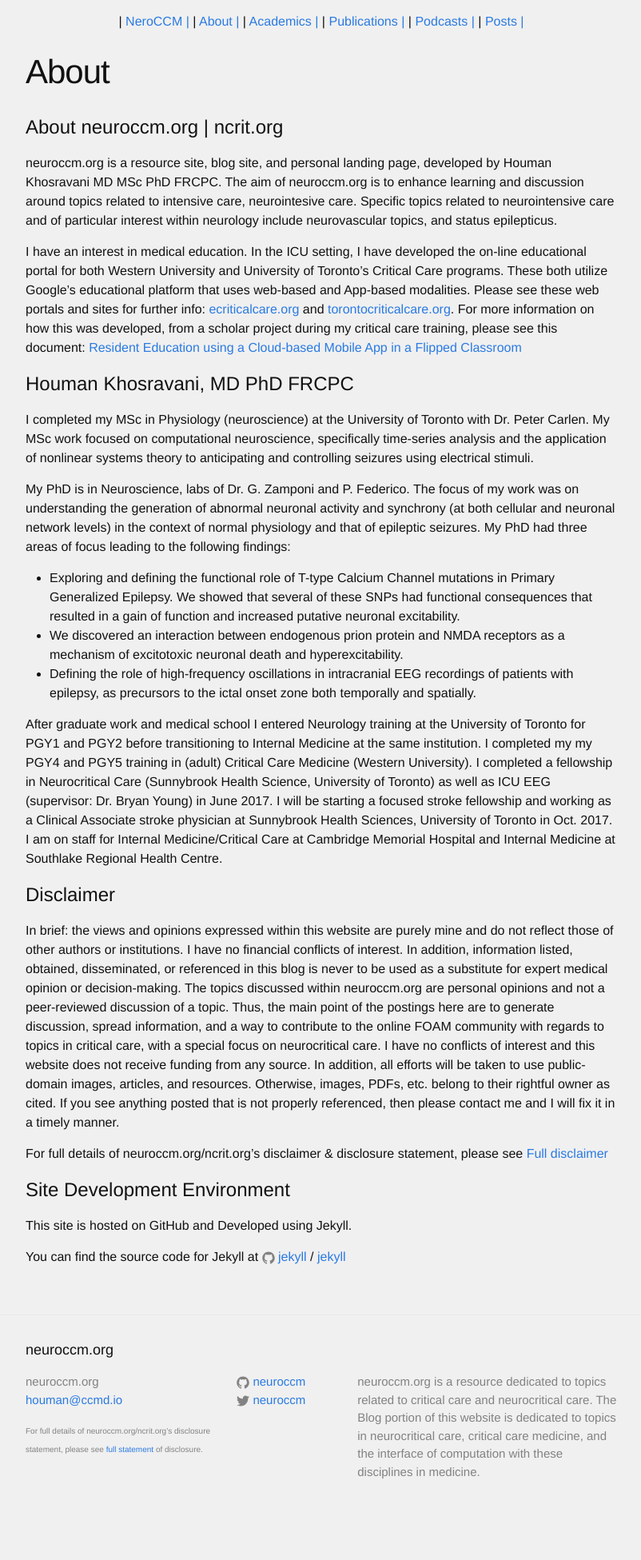
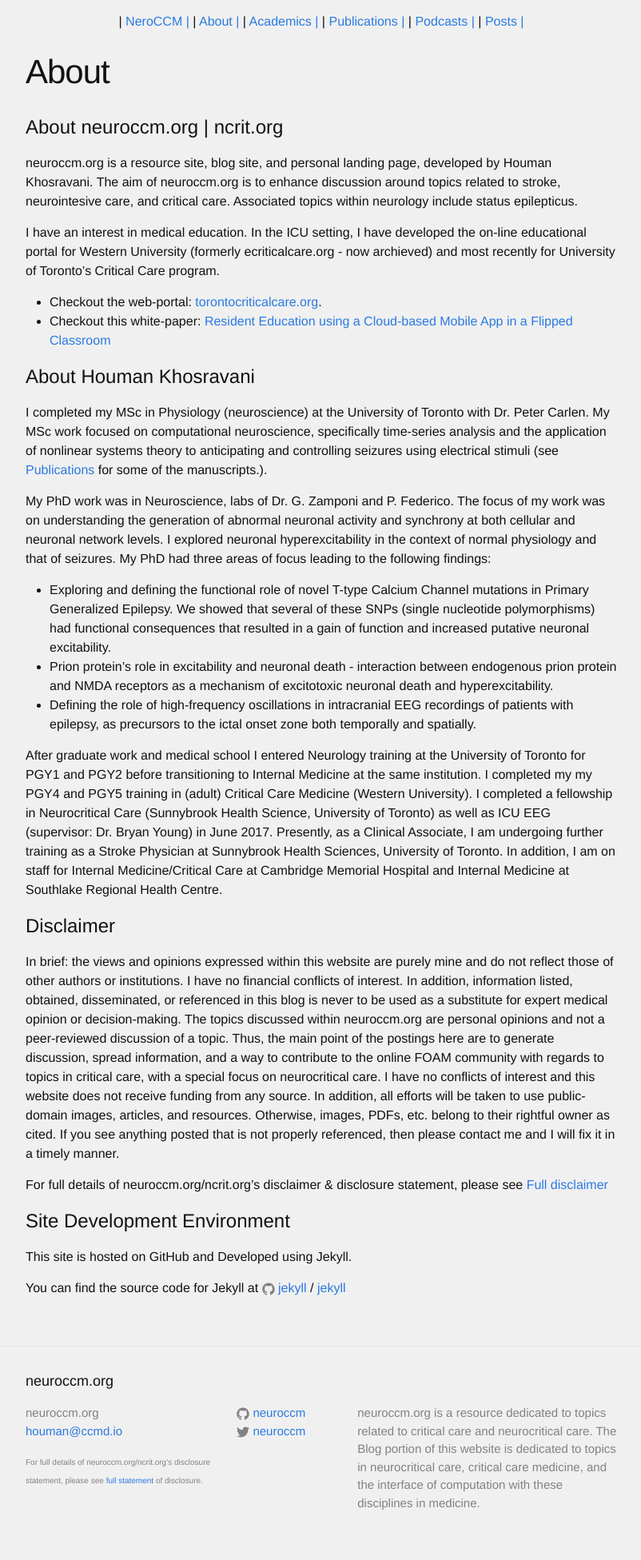
Before and after one commit to neuroccm/neuroccm.github.io, a Jekyll site: the page built from about.md, in a window 1280 px wide. Shown: the whole page at 80% size, without its empty margins (238-1040 px from the left). Built offline with Jekyll 4.4.1, drawn with Linux system fonts in a browser that asks for light colours; comment, search, counter and statistics services are not loaded; before the commit the page ends 1912 px from its top, so only the background shows below that.

```diff
--- a/about.md
+++ b/about.md
@@ -6,20 +6,23 @@ permalink: /about/
 
 # About neuroccm.org | ncrit.org #
 
-neuroccm.org is a resource site, blog site, and personal landing page, developed by Houman Khosravani MD MSc PhD FRCPC. The aim of neuroccm.org is to enhance learning and discussion around topics related to intensive care, neurointesive care. Specific topics related to neurointensive care and of particular interest within neurology include neurovascular topics, and status epilepticus.
+neuroccm.org is a resource site, blog site, and personal landing page, developed by Houman Khosravani. The aim of neuroccm.org is to enhance discussion around topics related to stroke, neurointesive care, and critical care. Associated topics within neurology include status epilepticus.
 
-I have an interest in medical education. In the ICU setting, I have developed the on-line educational portal for both Western University and University of Toronto's Critical Care programs. These both utilize Google's educational platform that uses web-based and App-based modalities. Please see these web portals and sites for further info: [ecriticalcare.org](ecriticalcare.org) and [torontocriticalcare.org](torontocriticalcare.org). For more information on how this was developed, from a scholar project during my critical care training, please see this document: [Resident Education using a Cloud-based Mobile App in a Flipped Classroom](/manuscripts/Khosravani_Scholar_Project_Public.pdf)
+I have an interest in medical education. In the ICU setting, I have developed the on-line educational portal for Western University (formerly ecriticalcare.org - now archieved) and most recently for University of Toronto's Critical Care program.
 
-# Houman Khosravani, MD PhD FRCPC #
+* Checkout the web-portal: [torontocriticalcare.org](http://www.torontocriticalcare.org/).
+* Checkout this white-paper: [Resident Education using a Cloud-based Mobile App in a Flipped Classroom](/manuscripts/Khosravani_Scholar_Project_Public.pdf)
 
-I completed my MSc in Physiology (neuroscience) at the University of Toronto with Dr. Peter Carlen. My MSc work focused on computational neuroscience, specifically time-series analysis and the application of nonlinear systems theory to anticipating and controlling seizures using electrical stimuli.
+# About Houman Khosravani #
 
-My PhD is in Neuroscience, labs of Dr. G. Zamponi and P. Federico. The focus of my work was on understanding the generation of abnormal neuronal activity and synchrony (at both cellular and neuronal network levels) in the context of normal physiology and that of epileptic seizures. My PhD had three areas of focus leading to the following findings:
-* Exploring and defining the functional role of T-type Calcium Channel mutations in Primary Generalized Epilepsy. We showed that several of these SNPs had functional consequences that resulted in a gain of function and increased putative neuronal excitability.
-* We discovered an interaction between endogenous prion protein and NMDA receptors as a mechanism of excitotoxic neuronal death and hyperexcitability.
+I completed my MSc in Physiology (neuroscience) at the University of Toronto with Dr. Peter Carlen. My MSc work focused on computational neuroscience, specifically time-series analysis and the application of nonlinear systems theory to anticipating and controlling seizures using electrical stimuli (see [Publications](/publications/index.html) for some of the manuscripts.).
+
+My PhD work was in Neuroscience, labs of Dr. G. Zamponi and P. Federico. The focus of my work was on understanding the generation of abnormal neuronal activity and synchrony at both cellular and neuronal network levels. I explored neuronal hyperexcitability in the context of normal physiology and that of seizures. My PhD had three areas of focus leading to the following findings:
+* Exploring and defining the functional role of novel T-type Calcium Channel mutations in Primary Generalized Epilepsy. We showed that several of these SNPs (single nucleotide polymorphisms) had functional consequences that resulted in a gain of function and increased putative neuronal excitability.
+* Prion protein's role in excitability and neuronal death - interaction between endogenous prion protein and NMDA receptors as a mechanism of excitotoxic neuronal death and hyperexcitability.
 * Defining the role of high-frequency oscillations in intracranial EEG recordings of patients with epilepsy, as precursors to the ictal onset zone both temporally and spatially.
 
-After graduate work and medical school I entered Neurology training at the University of Toronto for PGY1 and PGY2 before transitioning to Internal Medicine at the same institution. I completed my my PGY4 and PGY5 training in (adult) Critical Care Medicine (Western University). I completed a fellowship in Neurocritical Care (Sunnybrook Health Science, University of Toronto) as well as ICU EEG (supervisor: Dr. Bryan Young) in June 2017. I will be starting a focused stroke fellowship and working as a Clinical Associate stroke physician at Sunnybrook Health Sciences, University of Toronto in Oct. 2017. I am on staff for Internal Medicine/Critical Care at Cambridge Memorial Hospital and Internal Medicine at Southlake Regional Health Centre.
+After graduate work and medical school I entered Neurology training at the University of Toronto for PGY1 and PGY2 before transitioning to Internal Medicine at the same institution. I completed my my PGY4 and PGY5 training in (adult) Critical Care Medicine (Western University). I completed a fellowship in Neurocritical Care (Sunnybrook Health Science, University of Toronto) as well as ICU EEG (supervisor: Dr. Bryan Young) in June 2017. Presently, as a Clinical Associate, I am undergoing further training as a Stroke Physician at Sunnybrook Health Sciences, University of Toronto. In addition, I am on staff for Internal Medicine/Critical Care at Cambridge Memorial Hospital and Internal Medicine at Southlake Regional Health Centre.
 
 <script src="//platform.linkedin.com/in.js" type="text/javascript"></script>
 <script type="IN/MemberProfile" data-id="https://www.linkedin.com/in/houman-khosravani-4a1a949a" data-format="inline" data-related="false"></script>
```
Also changed, not shown: academics.md (+6 -5 lines), index.md (+1 -1 lines), publications.md (+4 -4 lines), 6 other files.
